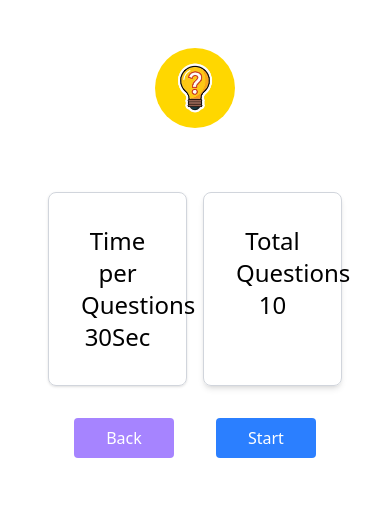
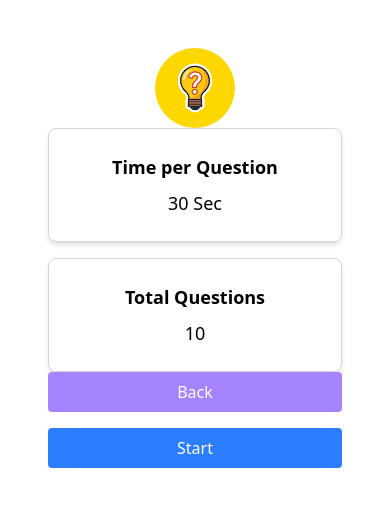
Before and after one commit to singhyashe15/Sentence-Construction-Tool, a React (Vite) app: page /display in a window 390 px wide. Shown: the top 506 px of the page. Built offline with nearby package versions, Linux system fonts and the light colour scheme.

Commit message:
responsive done

```diff
--- a/src/pages/Display..jsx
+++ b/src/pages/Display..jsx
@@ -3,31 +3,37 @@ import { useNavigate } from 'react-router-dom'
 export default function Display() {
 
   const navigate = useNavigate();
-  const handleTest = ()=>{
+
+  // navigate to test page
+  const handleTest = () => {
     navigate('/quiz')
   }
   return (
     <div className="max-w-3xl mx-auto p-4 flex flex-col items-center justify-center overflow-hidden">
       {/* <div className="w-[90%] md:w-[70%] lg:w-[30%] text-center"> */}
-        <div className= "w-20 h-20 " style={{ backgroundColor: "#FFD700", padding: "10px", borderRadius: "50%" }}>
-         <img src={bulbswitcher}/>
+      <div className="w-20 h-20 " style={{ backgroundColor: "#FFD700", padding: "10px", borderRadius: "50%" }}>
+        <img src={bulbswitcher} />
       </div>
 
-        <div className='grid grid-cols-2 gap-4 mt-16'>
-          <div className='p-8 shadow-sm rounded-lg text-2xl text-center border border-gray-300 '>Time per Questions
-            <div>30Sec</div>
+      <div className="grid grid-cols-1 sm:grid-cols-2 gap-4 w-full">
+        <div className="p-6 shadow-md rounded-lg text-center border border-gray-300 text-lg sm:text-xl">
+          <div className="font-semibold">Time per Question</div>
+          <div className="mt-2">30 Sec</div>
         </div>
-          <div className='p-8 shadow-md rounded-lg text-2xl text-center border border-gray-300'>
-            Total Questions
-            <div>10</div>
+        <div className="p-6 shadow-md rounded-lg text-center border border-gray-300 text-lg sm:text-xl">
+          <div className="font-semibold">Total Questions</div>
+          <div className="mt-2">10</div>
         </div>
       </div>
 
-        <div className="w-full flex justify-evenly gap-4 mt-8">
-          <button className="px-8 py-2 bg-violet-400 text-white rounded cursor-pointer hover:bg-blue-400">
+      <div className="flex flex-col sm:flex-row gap-4 w-full justify-center">
+        <button className="px-6 py-2 bg-violet-400 text-white rounded hover:bg-violet-500 w-full sm:w-auto">
           Back
         </button>
-          <button className="px-8 py-2 bg-blue-500 text-white rounded cursor-pointer hover:bg-blue-400" onClick={handleTest}>
+        <button
+          className="px-6 py-2 bg-blue-500 text-white rounded hover:bg-blue-600 w-full sm:w-auto"
+          onClick={handleTest}
+        >
           Start
         </button>
       </div>
```
Lines whose indentation alone changed are shown as unchanged.
